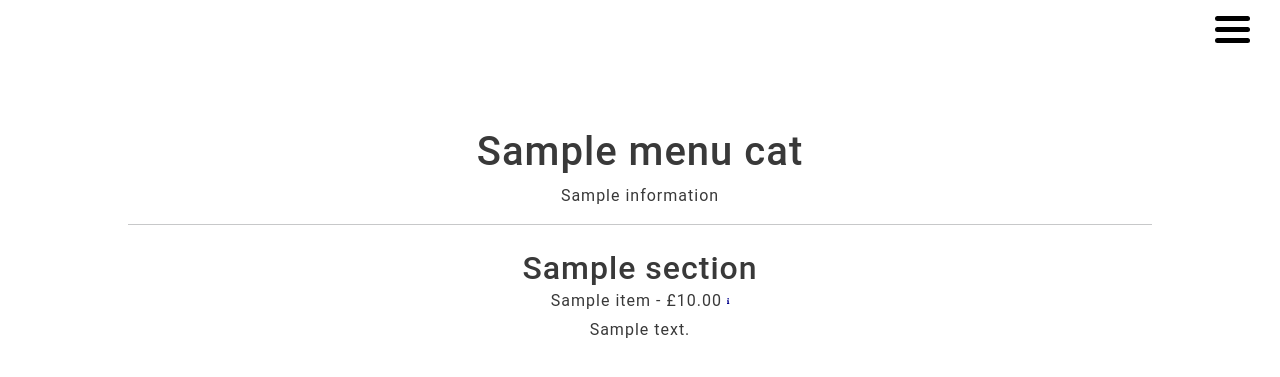
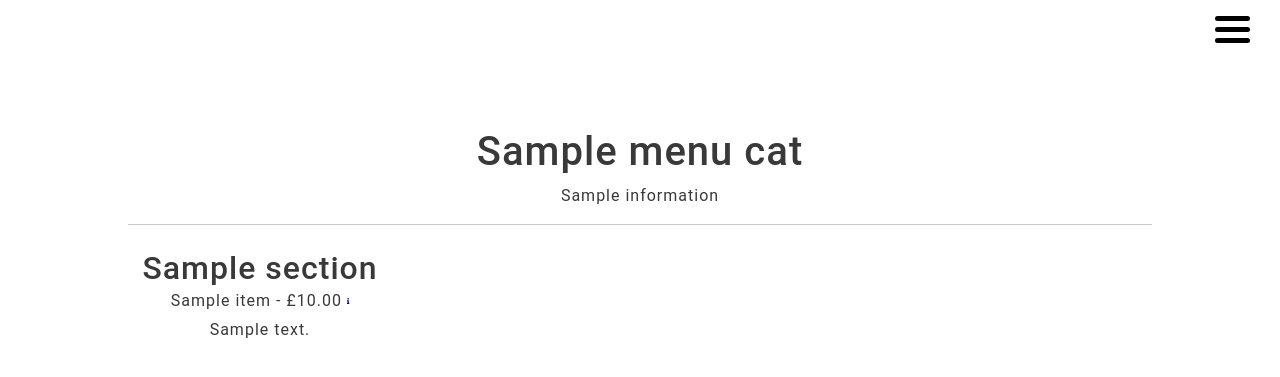
Before and after one commit to SamRocan/Restaurant-Website, a Django app: template restaurantsite/menu/templates/menu/menu.html in a window 1280 px wide. Shown: the top 377 px of the page. Run offline with Django 3.2, Linux system fonts and the light colour scheme; the template is opened without the code that fills it: most values are stand-ins (such as "Sample title", 1, 10 or a date in 2020); some libraries are stand-ins or nearby versions.

Commit message:
Updated Formatting of Menu

```diff
--- a/restaurantsite/menu/templates/menu/menu.html
+++ b/restaurantsite/menu/templates/menu/menu.html
@@ -8,17 +8,22 @@
 <p>{{menu_cat.information|safe }}</p>
 <hr style="width: 80%; margin: auto;">
 <br>
+<div class="container">
+    <div class="row">
     {% for x in menu_cat.sections.all %}
+        <div class="col-md-4">
             <h2>{{x.name}}</h2>
             {%for z in x.items.all %}
                 <div style=" line-height: 80%;">
-        <p>{{z.name}} - £{{z.price|floatformat:2}} <a href="#" data-toggle="popover" title="Contains: {{z.allergens}}" data-content="And here's some amazing content. It's very engaging. Right?"><span class="fa fa-info"></span></a></p>
+                    <p>{{z.name}} - £{{z.price|floatformat:2}} <a href="#" class="toggler" data-toggle="popover" title="Contains: {{z.allergens}}" data-content="And here's some amazing content. It's very engaging. Right?"><span class="fa fa-info"></span></a></p>
                     <p>{{z.description}}</p>
                 </div>
             {% endfor %}
-</label>
             <br>
+        </div>
         {% endfor %}
+    </div>
+</div>
 {% endblock %}
 {% block extraJS %}
 <script>
--- a/restaurantsite/static/css/menu_style.css
+++ b/restaurantsite/static/css/menu_style.css
@@ -10,7 +10,7 @@ h1,h2,h3,h4,p {
 span{
     color: black;
 }
-a{
+.toggler{
     color: darkblue;
     font-size: 6px;
     vertical-align: top;
```
Lines whose indentation alone changed are shown as unchanged.
